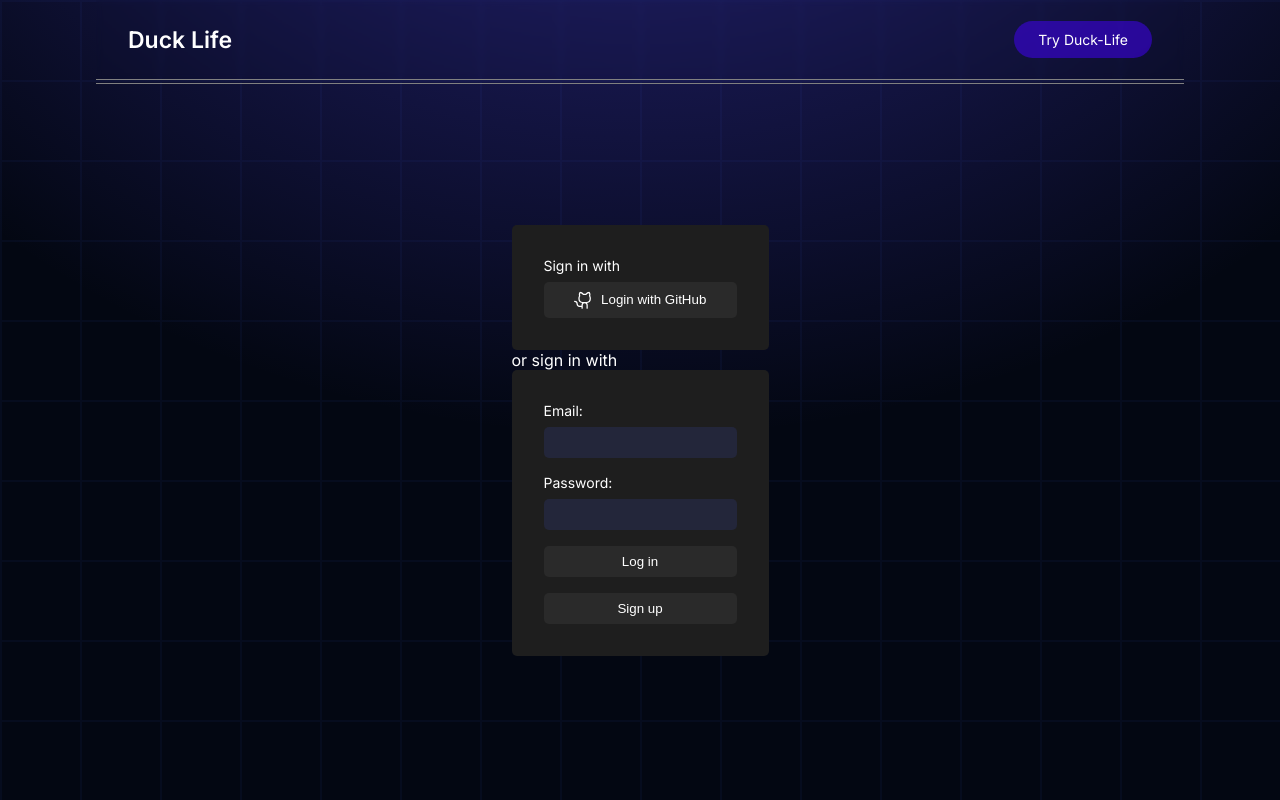
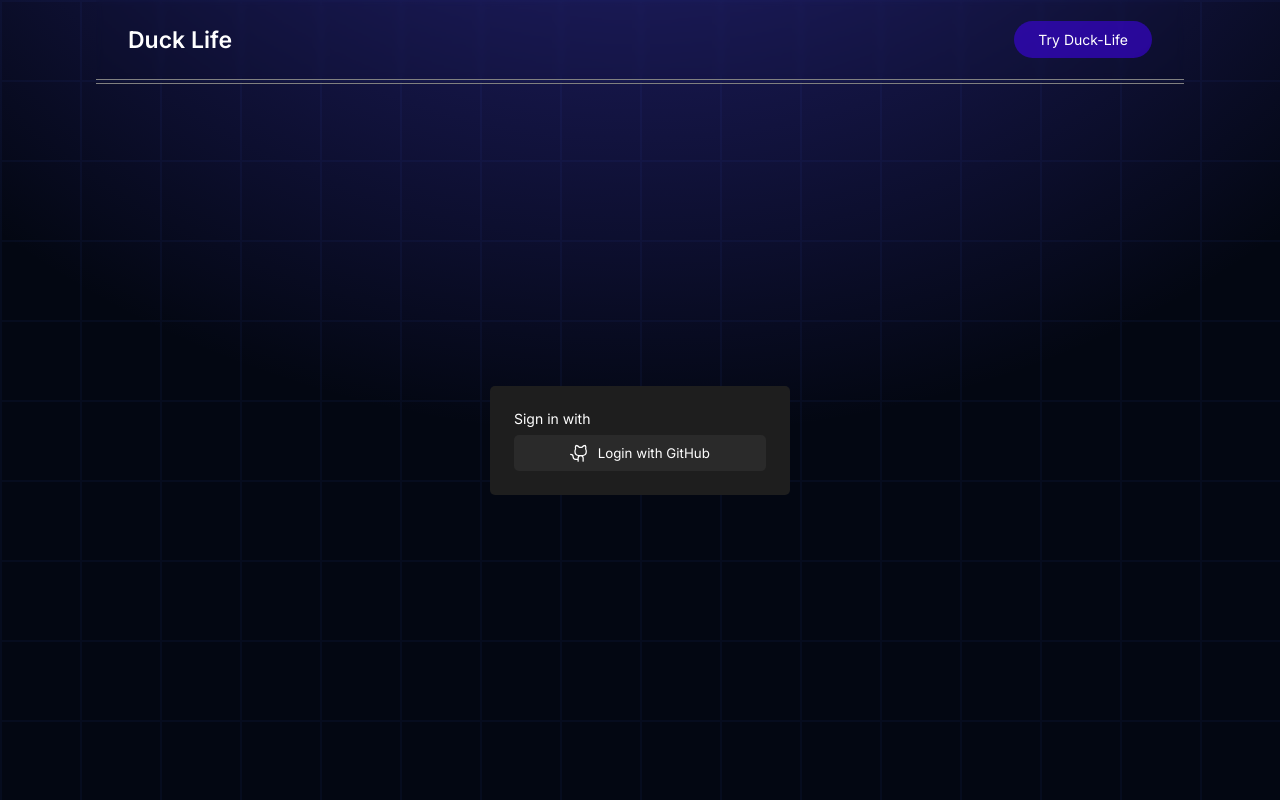
Before and after one commit to 5thAttemptCode/DevDuck, a Next.js app: page /login in a window 1280 px wide. Shown: the top 800 px of the page. Built offline with nearby package versions, Linux system fonts and the light colour scheme; no server answers.

Commit message:
general file update

```diff
--- a/app/components/canvas/style.module.css
+++ b/app/components/canvas/style.module.css
@@ -3,7 +3,7 @@
     width: 100%;
     aspect-ratio: 1 / 0.5;
     background: var(--bg-clr-sec);
-    border: 2px solid var(--border-clr-sec);
+    border: 2px solid black;
     border-radius: var(--border-rad-sec);
     overflow: hidden;
 
--- a/app/globals.css
+++ b/app/globals.css
@@ -1,3 +1,4 @@
+@import url('https://fonts.googleapis.com/css2?family=Inter:wght@400;500;600;700&display=swap');
 
 :root{
     /*general color variables*/
@@ -56,6 +57,7 @@
     padding: 0;
     box-sizing: border-box;
     color: var(--font-clr-prim);
+    font-family: 'Inter', sans-serif;
 }
 
 ::after, ::before{
--- a/app/login/actions.ts
+++ b/app/login/actions.ts
@@ -20,7 +20,7 @@ export async function login(formData: FormData) {
     redirect('/error')
   }
 
-  revalidatePath('/', 'layout')
+  revalidatePath('/private', 'layout')
   redirect('/')
 }
 
@@ -40,7 +40,7 @@ export async function signup(formData: FormData) {
     redirect('/error')
   }
 
-  revalidatePath('/', 'layout')
+  revalidatePath('/private', 'layout')
   redirect('/')
 }
 
--- a/app/login/components/github/index.tsx
+++ b/app/login/components/github/index.tsx
@@ -6,7 +6,7 @@ import styles from "../../style.module.css"
 export default function Github() {
 
   return (
-    <form className={styles.form} action={loginWithGitHub} method="post">
+    <form className={styles.form} action={loginWithGitHub} method="POST">
       <span className={styles.span}>
         <label htmlFor="button">Sign in with</label>
         <button className={styles.github} type="submit"> <GithubLogo size={20} /> &nbsp; Login with GitHub</button>
--- a/app/login/page.tsx
+++ b/app/login/page.tsx
@@ -9,8 +9,8 @@ export default function LoginPage() {
     <section className={styles.section}>
       <div className={styles.formContainer}>
         <Github />
-        <p>or sign in with</p>
-        <Email />
+        {/* <p className={styles.p}>or sign in with</p>
+        <Email /> */}
       </div>
     </section>
   )
--- a/app/login/style.module.css
+++ b/app/login/style.module.css
@@ -6,13 +6,17 @@
     padding-top: 0;
 }
 
+.formContainer{
+    background: var(--form-bg-prim);
+    border-radius: var(--border-rad-prim);
+    padding: 1.5rem;
+    width: 300px;
+}
+
 .form{
     width: 100%;
     display: grid;
     gap: 1rem;
-    padding: 2rem;
-    background: var(--form-bg-prim);
-    border-radius: var(--border-rad-prim);
 
     .span{
         display: grid;
@@ -28,6 +32,7 @@
     background: var(--form-bg-sec);
     border-radius: var(--border-rad-prim);
     padding-block: 0.5rem;
+    width: 100%;
     cursor: pointer;
     display: flex;
     justify-content: center;
--- a/app/style.module.css
+++ b/app/style.module.css
@@ -17,7 +17,7 @@
     margin-top: 1.5rem;
     color: var(--font-cl-sec);
     line-height: 1.4;
-    text-align: center;
+    text-align: justify;
 }
 
 .cta{
```
Also changed, not shown: app/login/components/email/index.tsx (line endings or trailing spaces), 1 other file (tests, documents, lock files or other folders).
